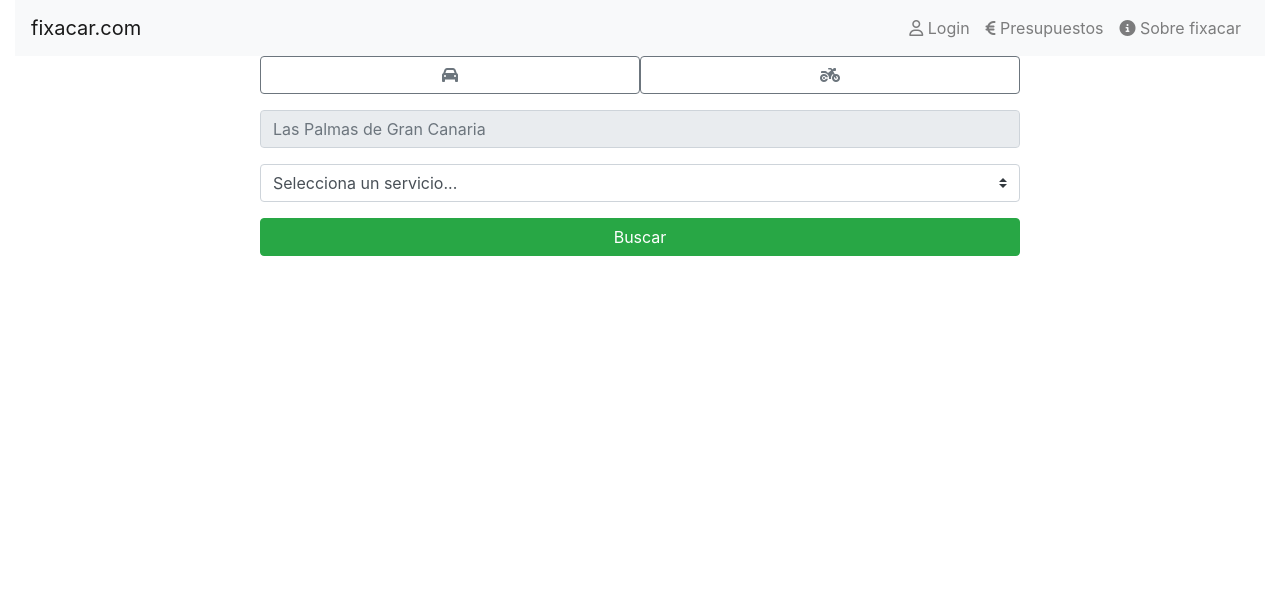
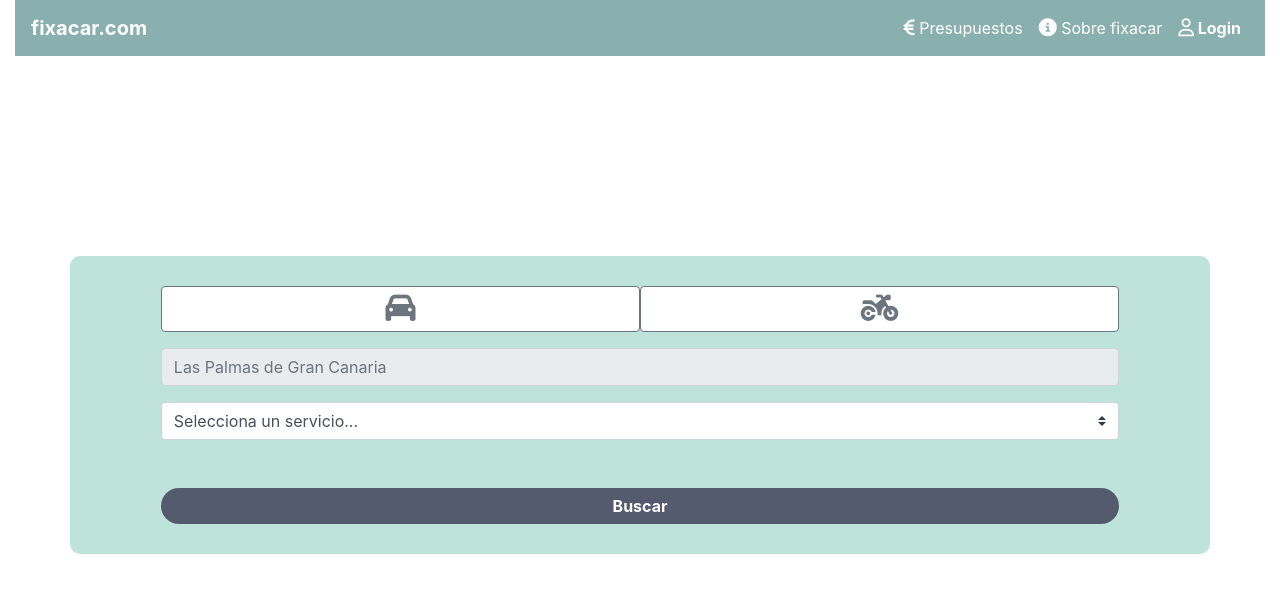
Before and after one commit to rtoledocastellano/fixacar-frontend, a plain HTML site: page index.html in a window 1280 px wide. Drawn offline with nearby package versions, Linux system fonts and the light colour scheme.

Commit message:
Some styles done in index.html

```diff
--- a/index.html
+++ b/index.html
@@ -9,42 +9,44 @@
   <link rel="stylesheet" href="https://stackpath.bootstrapcdn.com/bootstrap/4.5.0/css/bootstrap.min.css"
     integrity="sha384-9aIt2nRpC12Uk9gS9baDl411NQApFmC26EwAOH8WgZl5MYYxFfc+NcPb1dKGj7Sk" crossorigin="anonymous">
   <script src="https://kit.fontawesome.com/ea12866966.js" crossorigin="anonymous"></script>
+  <link rel="stylesheet" href="./styles/css/style.css">
 </head>
 
 <body>
   <!-- Navbar -->
   <div class="container-fluid">
-    <nav class="navbar navbar-expand-lg navbar-light bg-light">
+    <nav class="navbar navbar-expand-lg nav-color-theme navbar-light">
 
       <div>
-        <a class="navbar-brand" href="./index.html">fixacar.com</a>
+        <a class="navbar-brand text-white font-weight-bold" href="./index.html">fixacar.com</a>
       </div>
+
       <button class="navbar-toggler" type="button" data-toggle="collapse" data-target="#navbarSupportedContent"
       aria-controls="navbarSupportedContent" aria-expanded="false" aria-label="Toggle navigation">
       <span class="navbar-toggler-icon"></span>
       </button>
       <div class="collapse navbar-collapse justify-content-end" id="navbarSupportedContent">
         <ul class="navbar-nav">
-          <li class="d-none d-lg-block nav-item">
-            <a class="nav-link" href="#">
+          <li class="d-lg-none nav-item">
+            <a class="nav-link text-white font-weight-bold" href="#">
               <i class="far fa-user"></i>
               Login
             </a>
           </li>
           <li class="nav-item">
-            <a class="nav-link" href="#">
+            <a class="nav-link text-white" href="#">
               <i class="fas fa-euro-sign"></i>
               Presupuestos
             </a>
           </li>
           <li class="nav-item">
-            <a class="nav-link" href="#">
+            <a class="nav-link text-white" href="#">
               <i class="fas fa-info-circle"></i>
               Sobre fixacar
             </a>
           </li>
-          <li class="d-lg-none nav-item">
-            <a class="nav-link" href="#">
+          <li class="d-none d-lg-block nav-item">
+            <a class="nav-link text-white font-weight-bold" href="#">
               <i class="far fa-user"></i>
               Login
             </a>
@@ -55,19 +57,19 @@
     </nav>
   </div>
 
-  <div class="container">
+  <div class="container intro-form">
     <div class="row mb-3 justify-content-center">
-      <button class="btn btn-outline-secondary col-4" type="button"><i class="fas fa-car"></i></button>
-      <button class="btn btn-outline-secondary col-4" type="button"><i class="fas fa-motorcycle"></i></button>
+      <button class="btn btn-bg-white btn-outline-secondary col-5" type="button"><i class="fas fa-car"></i></button>
+      <button class="btn btn-bg-white btn-outline-secondary col-5" type="button"><i class="fas fa-motorcycle"></i></button>
     </div>
 
     <div class="row mb-3 justify-content-center">
-      <input class="form-control col-8" type="text" placeholder="Las Palmas de Gran Canaria" readonly>
+      <input class="form-control col-10" type="text" placeholder="Las Palmas de Gran Canaria" readonly>
     </div>
 
     <div class="mb-3 row justify-content-center">
        <!--<label class="mr-sm-2 sr-only" for="inlineFormCustomSelect">Preference</label>-->
-       <select class="custom-select col-8" id="inlineFormCustomSelect">
+       <select class="custom-select col-10" id="inlineFormCustomSelect">
           <option selected>Selecciona un servicio...</option>
           <option value="1">Mecánica</option>
           <option value="2">Chapa y Pintura</option>
@@ -75,8 +77,8 @@
       </select>
     </div>
 
-    <div class="row justify-content-center">
-      <button type="button" class="btn btn-success col-8">Buscar</button>
+    <div class="row justify-content-center mt-5">
+      <button type="button" class="btn btn-theme-primary col-10">Buscar</button>
     </div>
 
   </div>
```
